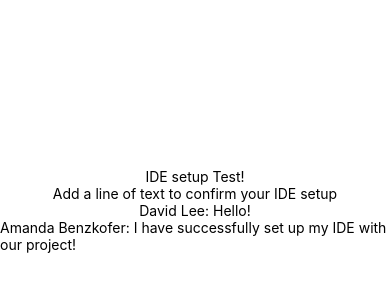
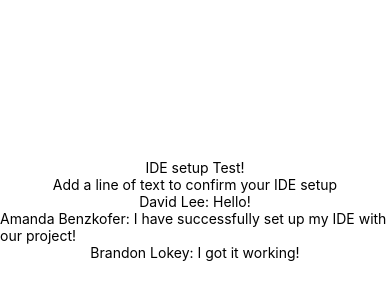
Before and after one commit to CIS-Projects-in-CS-S21/pro-moviematch, a React Native app: screen / in a window 390 px wide. Shown: the part 212-512 px from the top of the page. Built offline with nearby package versions, Linux system fonts and the light colour scheme.

Commit message:
Set up IDE for development and added line to code

```diff
--- a/App.js
+++ b/App.js
@@ -9,6 +9,7 @@ export default function App() {
       <Text>Add a line of text to confirm your IDE setup</Text>
       <Text>David Lee: Hello!</Text>
       <Text>Amanda Benzkofer: I have successfully set up my IDE with our project!</Text>
+      <Text>Brandon Lokey: I got it working!</Text>
       <StatusBar style="auto" />
     </View>
   );
```
